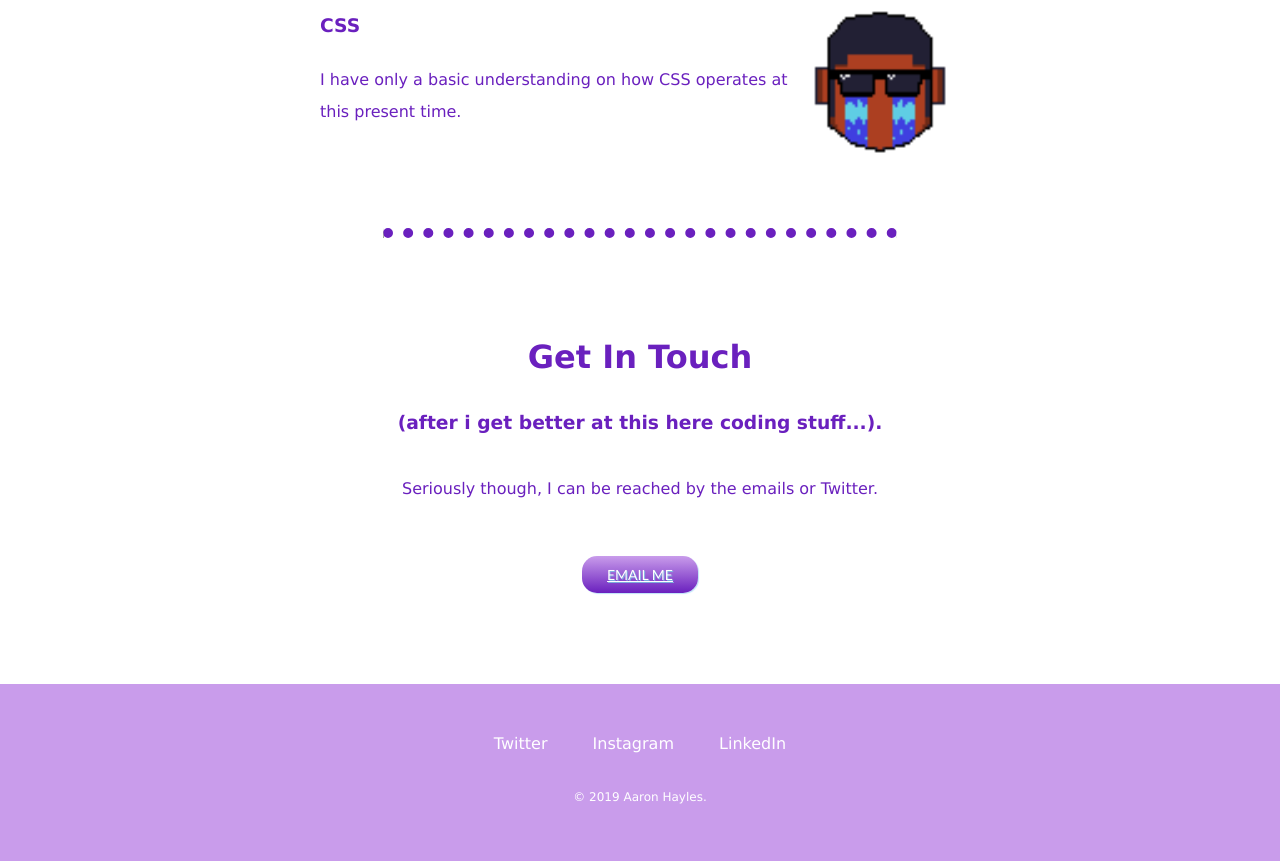
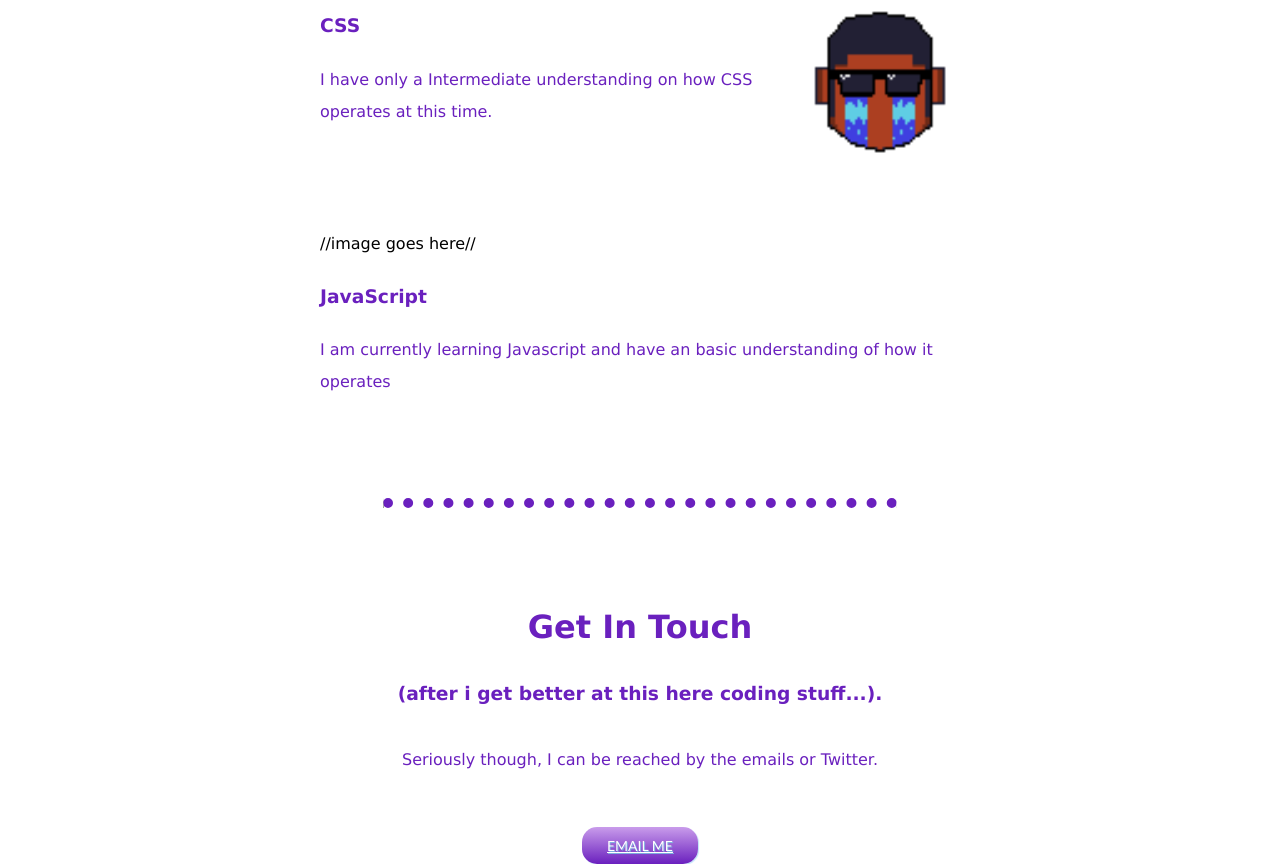
Before and after one commit to ahayles89/webdev, a plain HTML site: page index.html in a window 1280 px wide. Shown: the part 2500-3364 px from the top of the page. Drawn offline with Linux system fonts and the light colour scheme.

Commit message:
Add files via upload

```diff
--- a/index.html
+++ b/index.html
@@ -40,9 +40,15 @@
       <div class="skill-row">
         <img class="cryin" src="cryin.gif" alt="cryin-gif">
         <h3>CSS</h3>
-        <p>I have only a basic understanding on how CSS operates at this present time.</p>
+        <p>I have only a Intermediate understanding on how CSS operates at this time.</p>
 
-      </div>
+  </div>
+    <div class="skill-row">
+      //image goes here//
+      <h3>JavaScript</h3>
+      <p>I am currently learning Javascript and have an basic understanding of how it operates</p>
+    </div>
+
     </div>
     <hr>
     <div class="contact-me">
```
